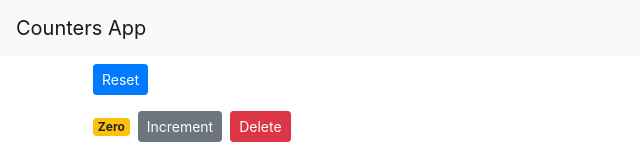
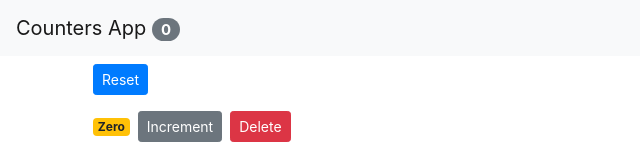
Before and after one commit to Youngin9210/counter-app, a React (Create React App) app: page / in a window 1280 px wide. Shown: the top 156 px of the page, without its empty margins (0-640 px from the left). Built offline with nearby package versions, Linux system fonts and the light colour scheme.

Commit message:
displaying number of counters in navbar using props passed through from app component

```diff
--- a/src/components/navbar.jsx
+++ b/src/components/navbar.jsx
@@ -5,7 +5,10 @@ class Navbar extends Component {
 		return (
 			<nav className="navbar navbar-light bg-light">
 				<a className="navbar-brand" href="#">
-					Counters App
+					Counters App{' '}
+					<span className="badge badge-pill badge-secondary">
+						{this.props.totalCounters}
+					</span>
 				</a>
 			</nav>
 		);
```
